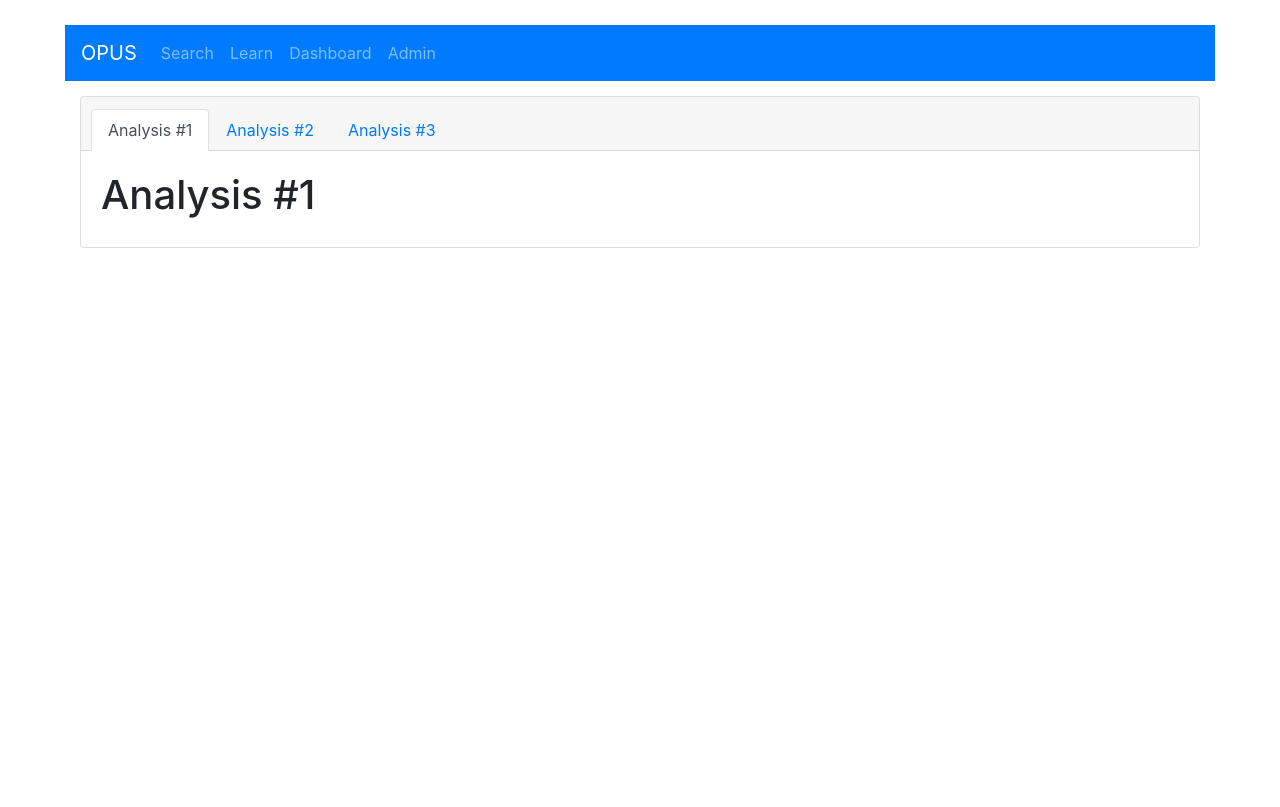
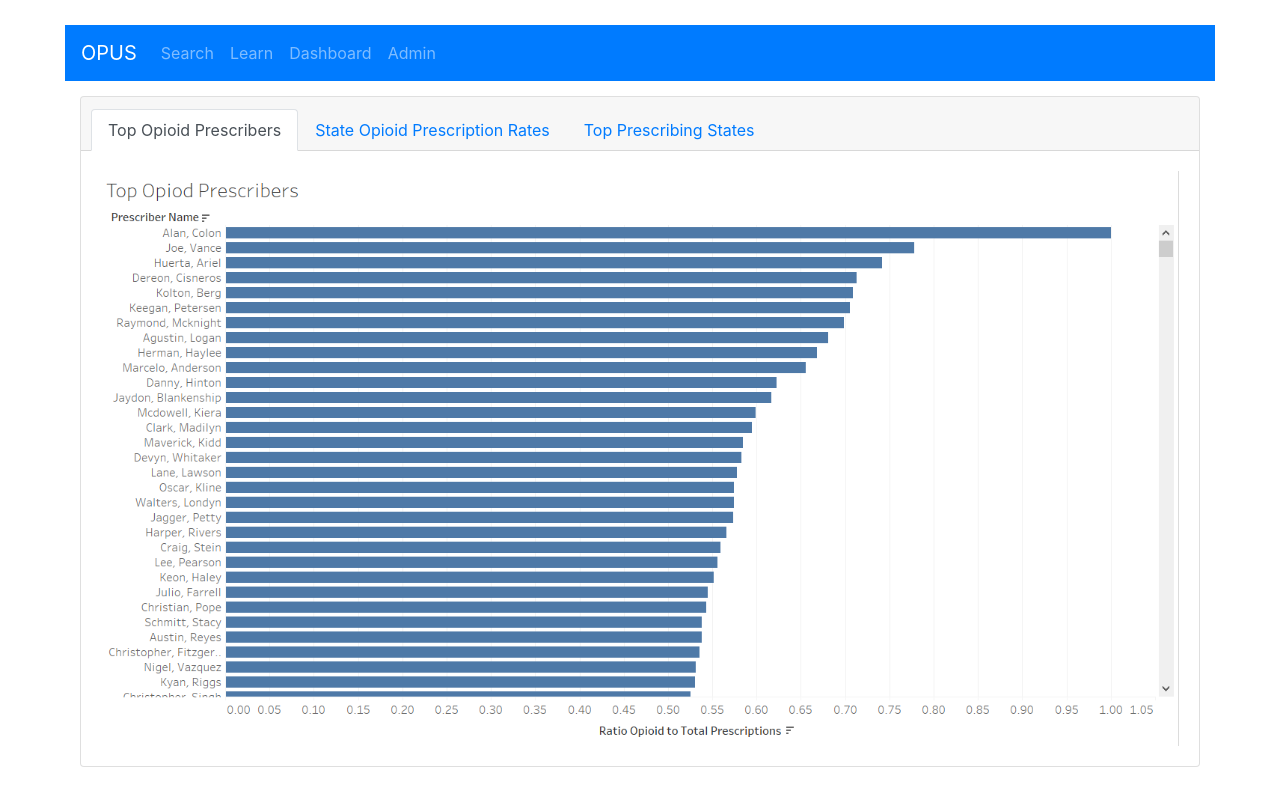
Before and after one commit to Cooltie1/opus, a Django app: template templates/opusapp/dashboard.html in a window 1280 px wide. Before the commit the page ends 248 px from the top, so only its background shows below. Run offline with Django 3.2, Linux system fonts and the light colour scheme; the template is opened without the code that fills it, so the values that code supplies are empty; some libraries are stand-ins or nearby versions.

Commit message:
Dashboard with static charts

```diff
--- a/templates/opusapp/dashboard.html
+++ b/templates/opusapp/dashboard.html
@@ -2,37 +2,31 @@
 {% load static %}
 {% block content %}
 
-<div class="card ">
+<div class="card">
     <div class="card-header">
         <ul class="nav nav-tabs card-header-tabs pull-right"  id="myTab" role="tablist">
             <li class="nav-item">
-                <a class="nav-link active" id="analysis1-tab" data-toggle="tab" href="#analysis1" role="tab" aria-controls="analysis1" aria-selected="true">Analysis #1</a>
+                <a class="nav-link active" id="analysis1-tab" data-toggle="tab" href="#analysis1" role="tab" aria-controls="analysis1" aria-selected="true">Top Opioid Prescribers</a>
             </li>
             <li class="nav-item">
-                <a class="nav-link" id="analysis2-tab" data-toggle="tab" href="#analysis2" role="tab" aria-controls="analysis2" aria-selected="false">Analysis #2</a>
+                <a class="nav-link" id="analysis2-tab" data-toggle="tab" href="#analysis2" role="tab" aria-controls="analysis2" aria-selected="false">State Opioid Prescription Rates</a>
             </li>
             <li class="nav-item">
-                <a class="nav-link" id="analysis3-tab" data-toggle="tab" href="#analysis3" role="tab" aria-controls="analysis3" aria-selected="false">Analysis #3</a>
+                <a class="nav-link" id="analysis3-tab" data-toggle="tab" href="#analysis3" role="tab" aria-controls="analysis3" aria-selected="false">Top Prescribing States</a>
             </li>
         </ul>
     </div>
 
     <div class="card-body">
         <div class="tab-content" id="myTabContent">
-            <div class="tab-pane fade show active" id="prescriber" role="tabpanel" aria-labelledby="analysis1-tab">
-                <form>
-                    <h1>Analysis #1</h1>
-                </form>
+            <div class="tab-pane fade show active" id="analysis1" role="tabpanel" aria-labelledby="analysis1-tab">
+                <img class="w-100" src="{% static 'img/top_opioid_prescribers.png' %}">
             </div>
             <div class="tab-pane fade" id="analysis2" role="tabpanel" aria-labelledby="analysis2-tab">
-                <form>
-                    <h1>Analysis #2</h1>
-                </form>
+                <img class="w-100" src="{% static 'img/state_opioid_prescription_rates.png' %}">
             </div>
             <div class="tab-pane fade" id="analysis3" role="tabpanel" aria-labelledby="analysis3-tab">
-                <form>
-                    <h1>Analysis #3</h1>
-                </form>
+                <img class="w-100" src="{% static 'img/top_prescribing_states.png' %}">
             </div>
         </div>
     </div>
--- a/templates/opusapp/learn.html
+++ b/templates/opusapp/learn.html
@@ -20,6 +20,8 @@
         <li>1.6 million people in the US misued a prescription pain reliever for the first time</li>
         <li>70,630 people died from a drug overdose</li>
     </ul>
+    <img class="w-100" src="{% static 'img/opioid_deaths_per_100000.png' %}">
+    <br> <br>
     <h2 class="learn-h2">What Should You Do if You or a Loved One Suffers From Opioid Misuse Disorder?</h2>
     <p>The first step towards recovery is to find a health professional who can help.
         Ask your physician for a referral to a medical professional who specializes in addiction medicine.
```
Also changed, not shown: opus/static/img/opioid_deaths_per_100000.png (added), opus/static/img/state_opioid_prescription_rates.png (added), opus/static/img/top_opioid_prescribers.png (added), opus/static/img/top_prescribing_states.png (added).
